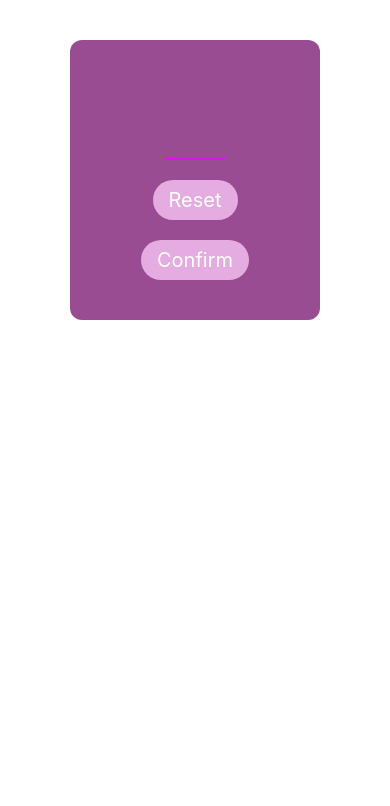
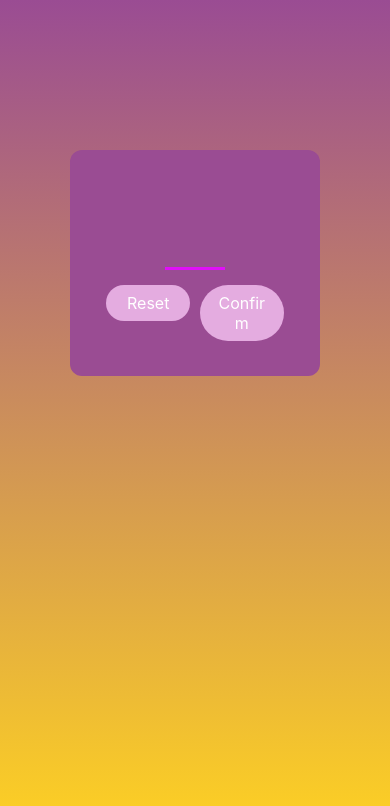
Before and after one commit to tsbihongo/NumberGame, a React Native app: screen / in a window 390 px wide. Shown: the top 806 px of the page. Built offline with nearby package versions, Linux system fonts and the light colour scheme.

Commit message:
added a gradient color background with expo linear gradient installed and used the component

```diff
--- a/App.js
+++ b/App.js
@@ -8,9 +8,22 @@ import {
   View,
 } from "react-native";
 import StartGameScreen from "./screens/StartGameScreen";
+import { LinearGradient } from "expo-linear-gradient";
 
 export default function App() {
-  return <StartGameScreen />;
+  return (
+    <LinearGradient
+      colors={["#9a4c93", "#ffd321"]}
+      style={styles.backgroundView}
+    >
+      <StartGameScreen />
+    </LinearGradient>
+  );
 }
 
-const styles = StyleSheet.create({});
+const styles = StyleSheet.create({
+  backgroundView: {
+    flex: 1,
+    //backgroundColor: "#c80096",
+  },
+});
--- a/components/PrimaryButton.js
+++ b/components/PrimaryButton.js
@@ -29,15 +29,15 @@ const styles = StyleSheet.create({
     elevation: 3,
   },
   buttonOuterContainer: {
-    width: "200",
-    margin: 10,
+    //width: "150",
+    margin: 5,
     borderRadius: 28,
     overflow: "hidden",
   },
   buttonText: {
     color: "white",
     textAlign: "center",
-    fontSize: 20,
+    fontSize: 16,
   },
   pressedonIOS: {
     opacity: 0.75,
--- a/package.json
+++ b/package.json
@@ -12,7 +12,8 @@
     "expo": "~52.0.46",
     "expo-status-bar": "~2.0.1",
     "react": "18.3.1",
-    "react-native": "0.76.9"
+    "react-native": "0.76.9",
+    "expo-linear-gradient": "~14.0.2"
   },
   "devDependencies": {
     "@babel/core": "^7.20.0"
--- a/screens/StartGameScreen.js
+++ b/screens/StartGameScreen.js
@@ -8,8 +8,14 @@ function StartGameScreen() {
         maxLength={2}
         keyboardType="number-pad"
       />
-      <PrimaryButton>Reset</PrimaryButton>
-      <PrimaryButton>Confirm</PrimaryButton>
+      <View style={styles.buttonsContainer}>
+        <View style={styles.buttonContainer}>
+          <PrimaryButton>Reset</PrimaryButton>
+        </View>
+        <View style={styles.buttonContainer}>
+          <PrimaryButton>Confirm</PrimaryButton>
+        </View>
+      </View>
     </View>
   );
 }
@@ -18,7 +24,7 @@ const styles = StyleSheet.create({
   inputContainer: {
     //flex: 1,
     backgroundColor: "#9a4c93",
-    marginTop: 40,
+    marginTop: 150,
     marginHorizontal: 70,
     padding: 30,
     alignItems: "center",
@@ -34,5 +40,11 @@ const styles = StyleSheet.create({
     height: 90,
     color: "#ffffff",
   },
+  buttonsContainer: {
+    flexDirection: "row",
+  },
+  buttonContainer: {
+    flex: 1,
+  },
 });
 export default StartGameScreen;
```
Also changed, not shown: 1 other file (tests, documents, lock files or other folders).
